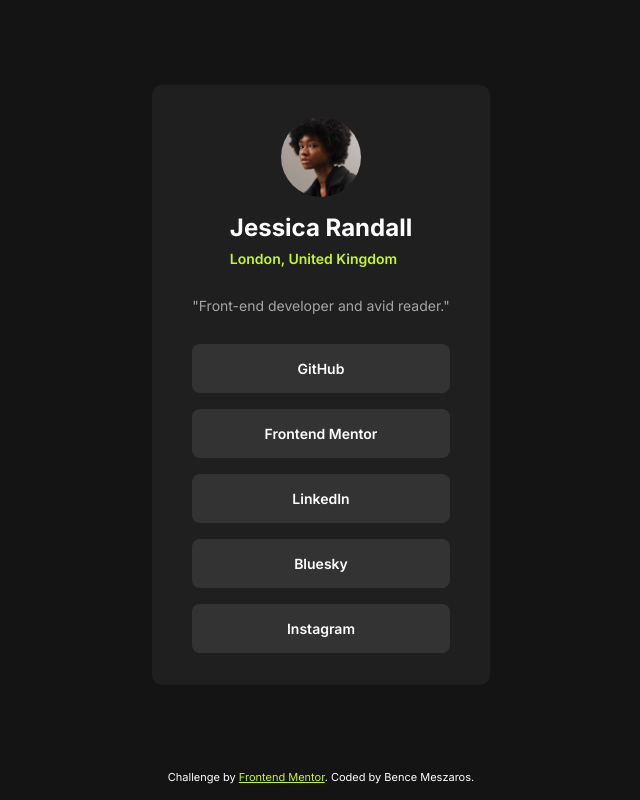
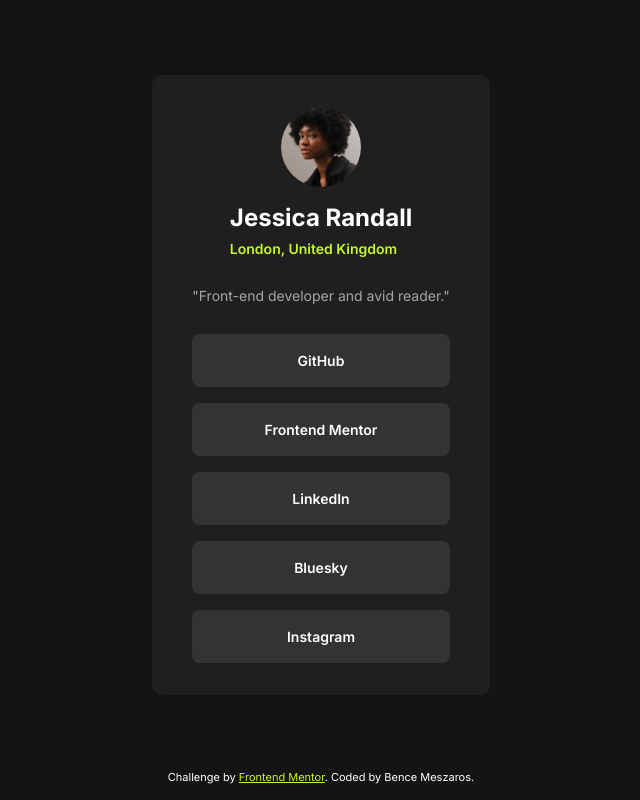
Before and after one commit to benmesz/social-links-profile, a plain HTML site: page index.html in a window 1280 px wide. Shown: the whole page, without its empty margins (319-959 px from the left). Drawn offline with Linux system fonts and the light colour scheme.

Commit message:
updated button top and bottom padding

```diff
--- a/styles.css
+++ b/styles.css
@@ -62,7 +62,7 @@ img {
   background-color: var(--grey700);
   color: var(--white);
   font-weight: var(--semibold);
-  padding: 16px 0px;
+  padding: 18px 0px;
   border-radius: 8px;
   border: none;
   width: 100%;
```
